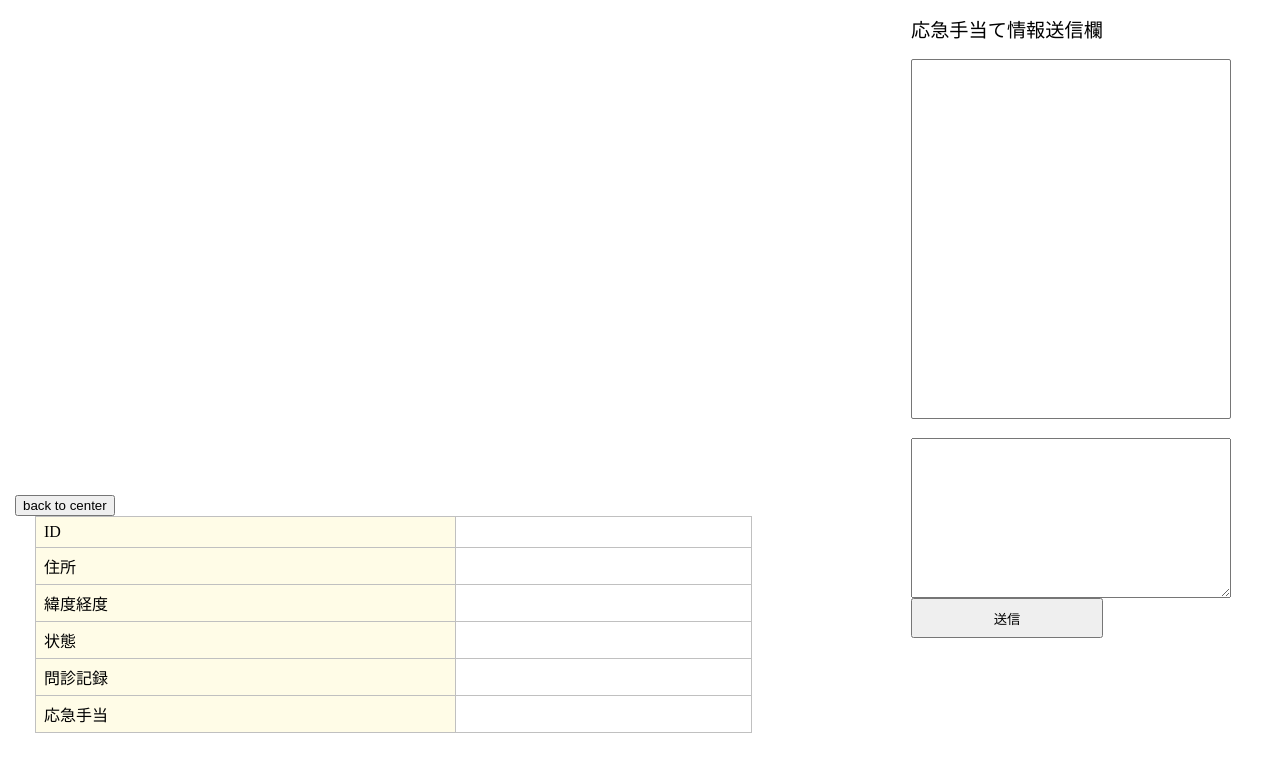
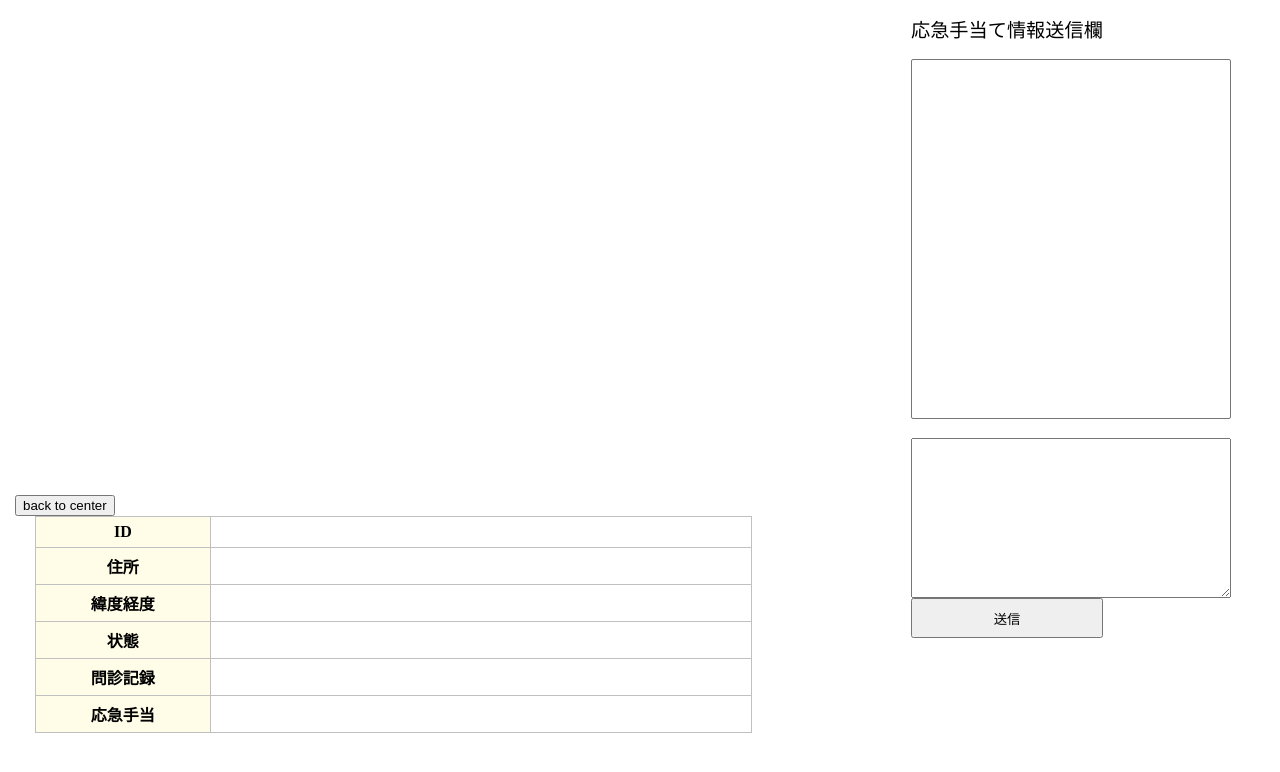
Before and after one commit to NIT-Anan-Procon/procon28-QandA-server, a plain HTML site: page templates/map.html in a window 1280 px wide. Drawn offline with nearby package versions, Linux system fonts and the light colour scheme; files that its build step writes are made by us from their sources; no server answers; files whose address does not match are found by name.

Commit message:
fix:fix the table size

```diff
--- a/templates/map.html
+++ b/templates/map.html
@@ -24,29 +24,29 @@
 
                 <tbody>
                     <tr>
-                        <td>ID</th>
-                        <td id="table_id"></th>
+                        <th width="150">ID</th>
+                        <td width="500" id="table_id"></td>
                     </tr>
                     <tr>
-                        <td>住所</th>
+                        <th>住所</th>
                         <td id="table_address"></th>
                     </tr>
                     <tr>
-                        <td>緯度経度</th>
+                        <th>緯度経度</th>
                         <td id="table_latlng"></th>
                     </tr>
                     <tr>
-                        <td>状態</td>
+                        <th>状態</th>
                         <td id="table_state"></td>
                     </tr>
                     <tr>
-                        <td>問診記録</td>
+                        <th>問診記録</th>
                         <td id="table_records" style="word-wrap:break-word;">
                             <ul id="table_records_list" style="list-style:none;" />
                         </td>
                     </tr>
                     <tr>
-                        <td>応急手当</td>
+                        <th>応急手当</th>
                         <td id="table_cares">
                             <ul id="table_cares_list" style="list-style:none;" />
                         </td>
```
